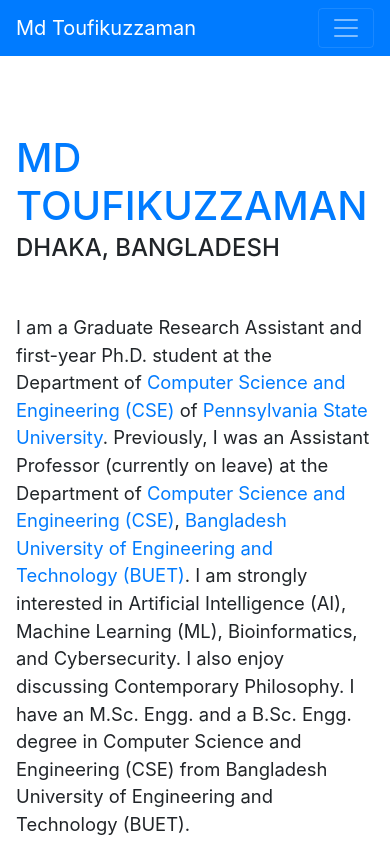
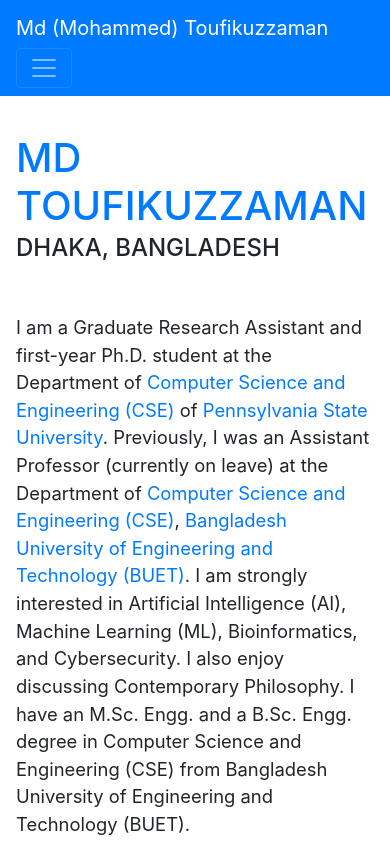
Before and after one commit to tzpranto/tzpranto.github.io, a website with bundled scripts: page index.html in a window 390 px wide. Shown: the top 844 px of the page. Built offline with nearby package versions, Linux system fonts and the light colour scheme; a web font is replaced by a local one.

Commit message:
Update index.html

```diff
--- a/index.html
+++ b/index.html
@@ -37,7 +37,7 @@
 
   <nav class="navbar navbar-expand-lg navbar-dark bg-primary fixed-top" id="sideNav">
     <a class="navbar-brand js-scroll-trigger" href="#page-top">
-      <span class="d-block d-lg-none">Md Toufikuzzaman</span>
+      <span class="d-block d-lg-none">Md (Mohammed) Toufikuzzaman</span>
       <span class="d-none d-lg-block">
         <img class="img-fluid img-profile rounded-circle mx-auto mb-2" src="img/Toufikuzzaman.JPG" alt="">
       </span>
```
